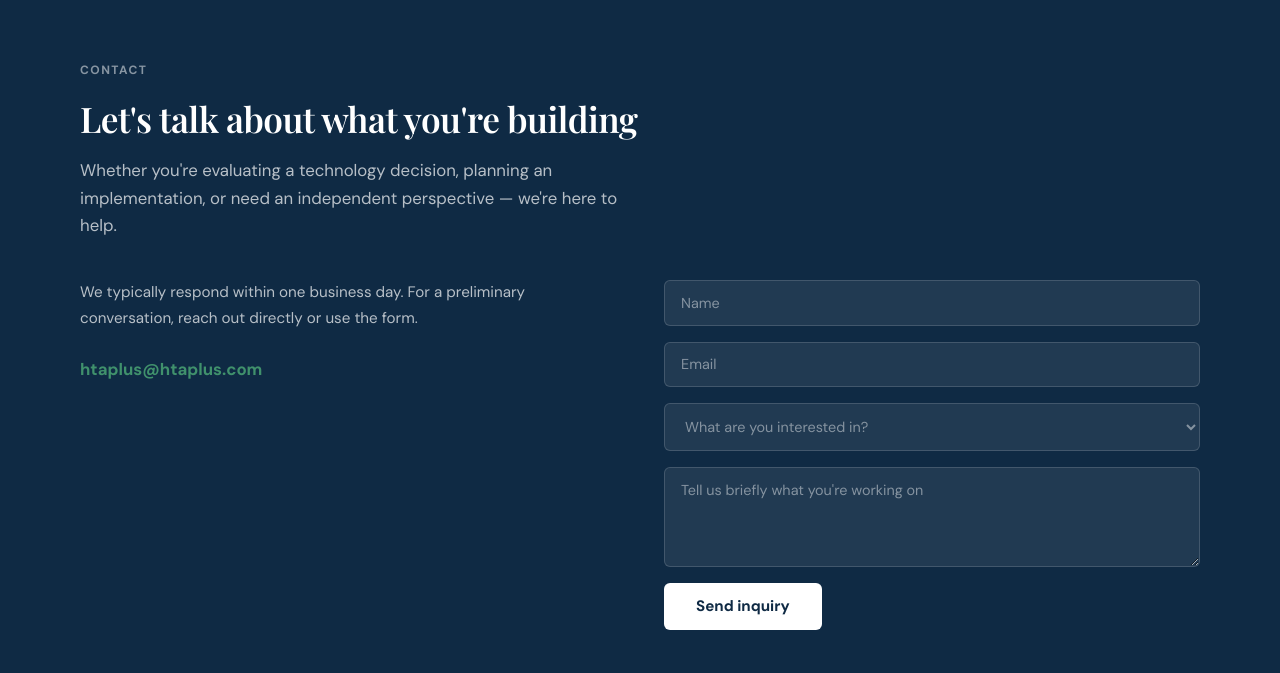
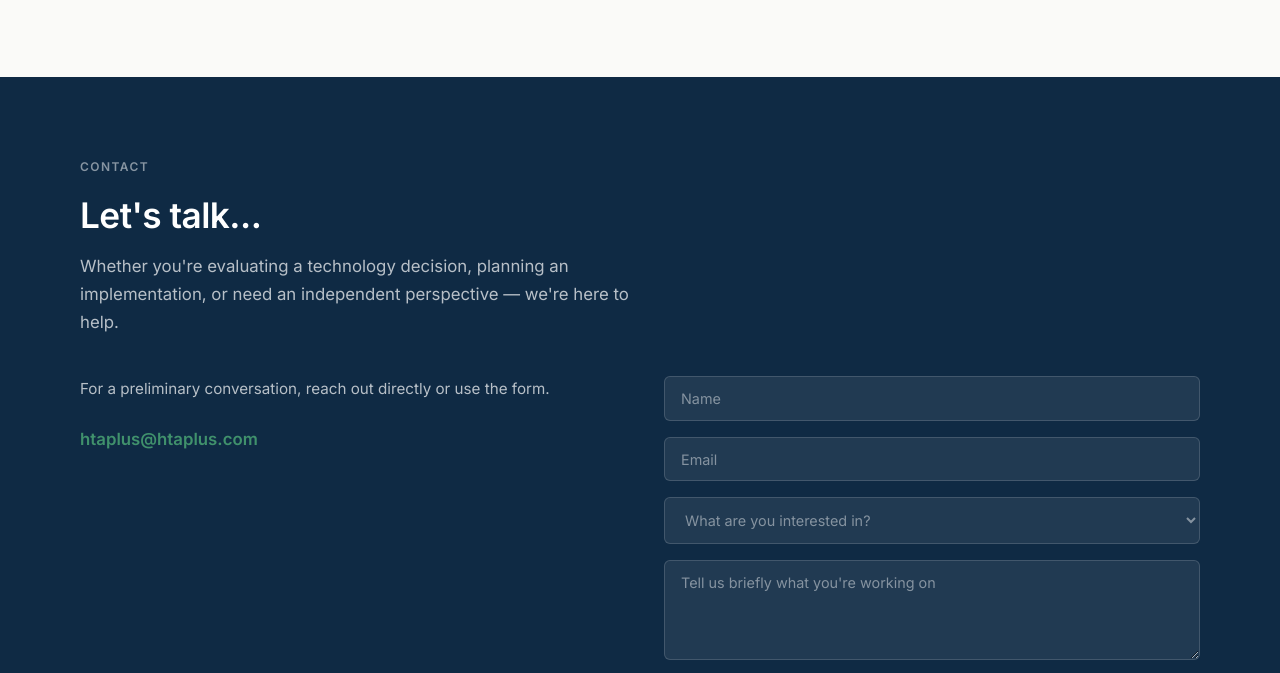
Before and after one commit to bfat-ux/HTAplus, a plain HTML site: page index.html in a window 1280 px wide. Shown: the part 2635-3308 px from the top of the page. Drawn offline with nearby package versions, Linux system fonts and the light colour scheme.

Commit message:
Update font styles across multiple pages to 'Inter' for a cohesive design
- Replaced various font families with 'Inter' for both body and display text in index.html, internal.html, and insights pages.
- Simplified contact section text for clarity and brevity.
- Adjusted font settings in styles.css for consistent typography across the site.

```diff
--- a/index.html
+++ b/index.html
@@ -21,7 +21,7 @@
   <script>window.dataLayer=window.dataLayer||[];function gtag(){dataLayer.push(arguments);}gtag('js',new Date());gtag('config','G-XXXXXXXXXX');</script> -->
 
   <link rel="preconnect" href="https://fonts.googleapis.com">
-  <link href="https://fonts.googleapis.com/css2?family=DM+Sans:ital,wght@0,400;0,500;0,700&family=Playfair+Display:wght@400;500;600;700&display=swap" rel="stylesheet">
+  <link href="https://fonts.googleapis.com/css2?family=Inter:wght@400;500;600;700&display=swap" rel="stylesheet">
   <style>
     :root {
       --ink: #1a1a2e;
@@ -34,8 +34,8 @@
       --accent-bg: #d8f3dc;
       --white: #ffffff;
       --border: #e0ddd6;
-      --font-display: 'Playfair Display', Georgia, serif;
-      --font-body: 'DM Sans', system-ui, sans-serif;
+      --font-display: 'Inter', sans-serif;
+      --font-body: 'Inter', sans-serif;
     }
 
     * { margin: 0; padding: 0; box-sizing: border-box; }
@@ -776,12 +776,13 @@
   <div class="contact-section reveal" id="contact">
     <div class="section-inner">
       <div class="section-label">Contact</div>
-      <h2 class="section-heading">Let's talk about what you're building</h2>
+      <h2 class="section-heading">Let's talk...</h2>
+
       <p class="section-sub">Whether you're evaluating a technology decision, planning an implementation, or need an independent perspective — we're here to help.</p>
 
       <div class="contact-grid">
         <div class="contact-info">
-          <p>We typically respond within one business day. For a preliminary conversation, reach out directly or use the form.</p>
+          <p>For a preliminary conversation, reach out directly or use the form.</p>
           <a href="mailto:htaplus@htaplus.com" class="contact-email">htaplus@htaplus.com</a>
         </div>
         <form class="contact-form" id="contactForm" action="/api/contact" method="POST">
@@ -862,7 +863,7 @@
         return res.json();
       })
       .then(function() {
-        status.textContent = 'Thank you — we\'ll be in touch within one business day.';
+        status.textContent = 'Thank you — we\'ll be in touch soon.';
         status.className = 'form-status success';
         form.reset();
       })
--- a/styles.css
+++ b/styles.css
@@ -8,7 +8,7 @@
   --brand-navy: #0f2a44;
   --brand-navy-rgb: 15, 42, 68;
   --content-column: 720px;
-  --heading-font: "Manrope", "DM Sans", "Source Sans 3", system-ui, sans-serif;
+  --heading-font: "Inter", sans-serif;
   --accent: #0f2a44;
   --accent-rgb: 15, 42, 68;
   --accent-dark: #0b2137;
@@ -44,7 +44,7 @@ html {
 
 body {
   margin: 0;
-  font-family: "Source Sans 3", "Inter", "SF Pro Text", "Segoe UI", system-ui, sans-serif;
+  font-family: "Inter", sans-serif;
   color: var(--ink);
   background: var(--bg);
   line-height: 1.6;
```
Also changed, not shown: insights/index.html (+1 -1 lines), insights/q1-2026-scaling-digital-health-nigeria.html (+1 -1 lines), internal.html (+4 -4 lines), services/assessment.html (+1 -1 lines), services/training.html (+1 -1 lines), 1 other file.
